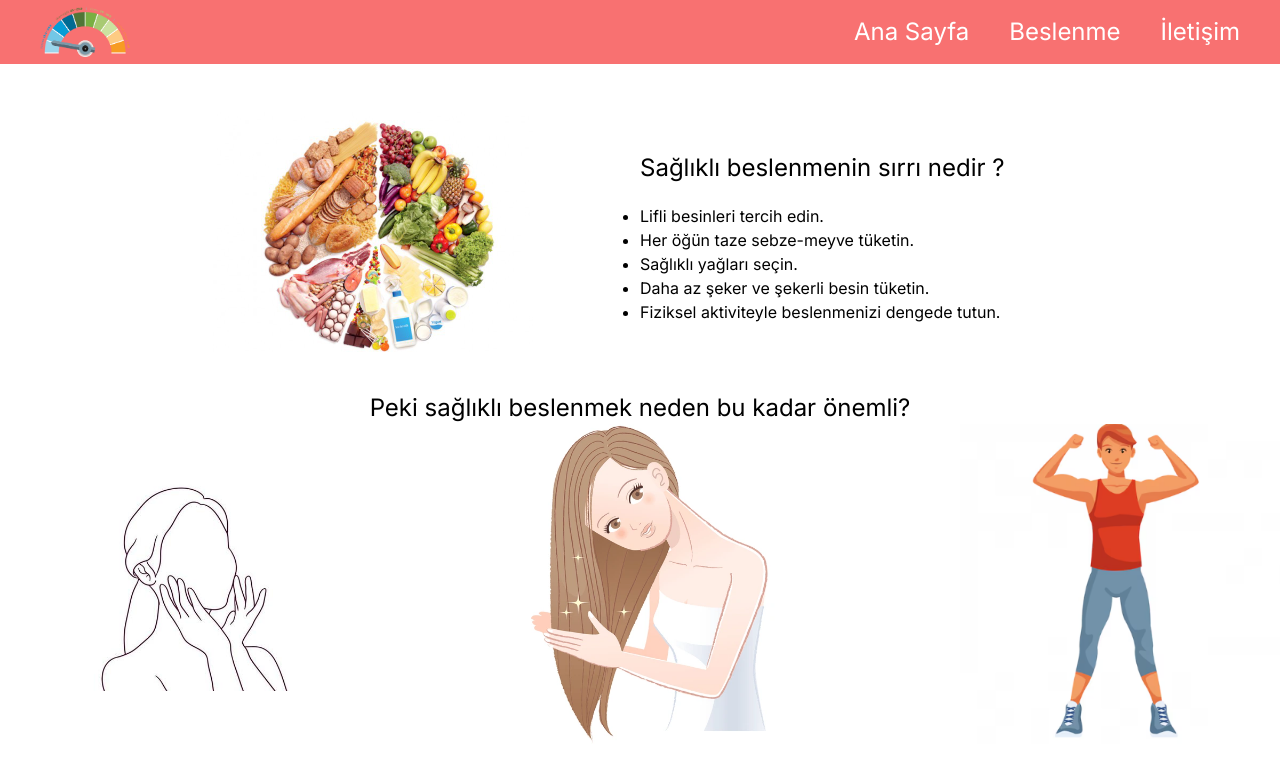
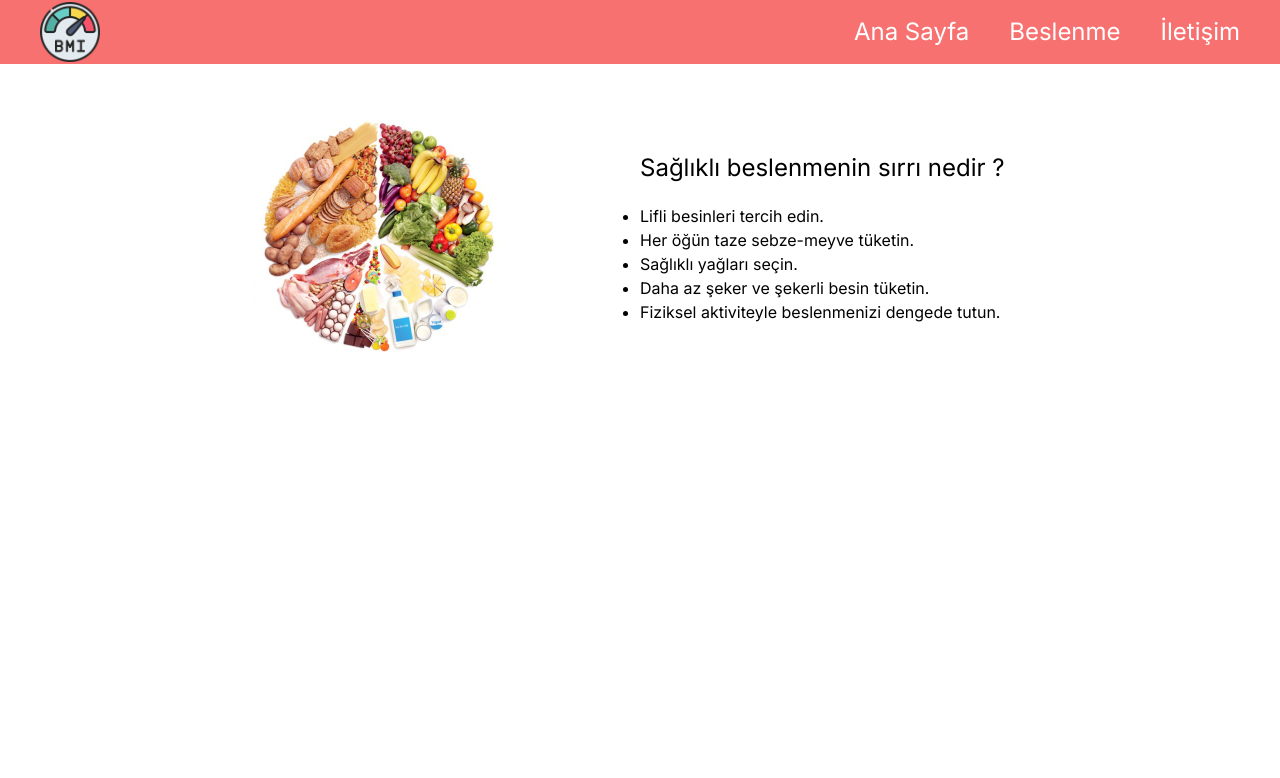
Before and after one commit to Eda-Inal/bmi-calculator, a Next.js app in the folder bmi/: page /beslenme in a window 1280 px wide. Shown: the top 778 px of the page. Built offline with nearby package versions, Linux system fonts and the light colour scheme.

Commit message:
add fuctions

```diff
--- a/bmi/src/app/beslenme/page.jsx
+++ b/bmi/src/app/beslenme/page.jsx
@@ -36,27 +36,8 @@ function Beslenme() {
 
       </div>
     </div>
-    <h1 className='sm:text-2xl text-xl text-center mt-10'>Peki sağlıklı beslenmek neden bu kadar önemli?</h1>
-    < div className=' flex sm:flex-row items-center justify-between flex-col'>
-        <div className='w-1/4'>
-        <Image
-        src={skin}
-        alt='skin'
-        />
-        </div>
-        <div className='w-1/4'>
-        <Image
-        src={hair}
-        alt='hair'
-        />
-        </div>
-        <div className='w-1/4'>
-        <Image
-        src={body}
-        alt='body'
-        />
-        </div>
-    </div>
+
+
 
     </div>
 
--- a/bmi/src/app/components/navbar.jsx
+++ b/bmi/src/app/components/navbar.jsx
@@ -1,5 +1,5 @@
 import React from 'react'
-import bmi from "../public/bmi.png"
+import bmi from "../public/bmmi.png"
 import Image from 'next/image'
 import Link from "next/link"
 
@@ -13,7 +13,7 @@ function Navbar() {
   <Image
           src={bmi}
           alt="BMI Logo"
-          width={90}
+          width={60}
           height={50}
         />
   </div>
--- a/bmi/src/app/home/page.jsx
+++ b/bmi/src/app/home/page.jsx
@@ -1,10 +1,60 @@
+'use client';
 import React from 'react'
 import body from '../public/human.png';
 import Image from 'next/image';
 import styles from "./styles.module.css"
+import { useState } from "react";
+import { FaExclamationCircle } from "react-icons/fa";
+import { IoMdCloseCircle } from "react-icons/io";
+
 
 
 function Home() {
+  const[height,setHeight] = useState("");
+  const[weight,setWeight] = useState("");
+const[age,setAge] = useState("");
+const [alert,setAlert] = useState(false);
+const [bmiResult, setBmiResult] = useState(null);
+const handleBtn = () => {
+  if (height === "" || weight === "" || age === "") {
+    setAlert(true);
+  } else {
+    setAlert(false);
+    calculate();
+
+  }
+};
+const closeAlert = () => {
+  setAlert(false);
+};
+const closeBmiResult = () => {
+  setBmiResult(null);
+  setAge("");
+    setHeight("");
+    setWeight("");
+};
+const calculate = () => {
+  if (height !== "" && weight !== "") {
+    const heightInMeters = height / 100;
+    const bmi = weight / (heightInMeters * heightInMeters);
+    let category = "";
+    if (bmi <= 18.5) {
+      category = "Zayıf";
+    } else if (bmi > 18.5 && bmi <= 24.9) {
+      category = "Normal ağırlıkta";
+    } else if (bmi >= 25.0 && bmi <= 29.9) {
+      category = "Kilolu";
+    } else if (bmi >= 30.0 && bmi <= 34.9) {
+      category = "1. derece obezite";
+    } else if (bmi >= 35.0 && bmi <= 39.9) {
+      category = "2. derece obezite";
+    } else {
+      category = "3. derece obezite";
+    }
+    setBmiResult({ bmi: bmi.toFixed(1), category });
+  }
+};
+
   return (
     <div className='flex sm:flex-row flex-col justify-center text-2xl mt-10 '>
       <div className='w-2/5 sm:mx-0 mx-auto  sm:mt-20 md:mt-16'>
@@ -23,6 +73,8 @@ function Home() {
             <div className='sm:w-1/2 w-1/5  ml-20  sm:ml-0 pr-2'>Boy:</div>
             <div>
               <input type="text"
+              onChange={(e)=>setHeight(e.target.value)}
+              value={height}
                 className='bg border-gray-500 border-2 w-40 pl-1 ' />
             </div>
 
@@ -31,7 +83,9 @@ className='bg border-gray-500 border-2 w-40 pl-1 ' />
             <div className='sm:w-1/2 w-1/5 pr-2  ml-20  sm:ml-0 mb-10'>Kilo:</div>
             <div>
               <input type="text"
-className='bg border-gray-500  border-2 w-40' />
+              onChange={(e)=>setWeight(e.target.value)}
+              value={weight}
+                className='bg border-gray-500 pl-1 border-2 w-40' />
             </div>
 
           </div>
@@ -39,7 +93,9 @@ className='bg border-gray-500  border-2 w-40' />
             <div className='sm:w-1/2 w-1/5  ml-20  sm:ml-0 pr-2'>Yaş:</div>
             <div>
               <input type="text"
-className='bg border-gray-500  border-2 w-40' />
+              onChange={(e)=>setAge(e.target.value)}
+              value={age}
+                className='bg border-gray-500 pl-1  border-2 w-40' />
             </div>
 
           </div>
@@ -53,7 +109,7 @@ className='bg border-gray-500  border-2 w-40' />
             </div>
           </div>
           <div className='mt-10 sm:ml-36 flex justify-center'>
-  <button class="bg-red-400 hover:bg-red-300 text-white  py-2 px-4 border border-red-400 rounded">
+            <button class="bg-red-400 hover:bg-red-300 text-white  py-2 px-4 border border-red-400 rounded" onClick={handleBtn}>
               Button
             </button>
           </div>
@@ -62,6 +118,29 @@ className='bg border-gray-500  border-2 w-40' />
 
 
       </div>
+      {alert && (
+        <div className="fixed inset-0 flex items-center justify-center bg-black bg-opacity-50">
+          <div className="bg-red-400 text-white p-4 rounded relative w-80">
+            <FaExclamationCircle className="inline-block mr-2" />
+            Oops, bu alanları doldurmanız gerekmektedir!
+            <button onClick={closeAlert} className="absolute top-2 right-2">
+              <IoMdCloseCircle size={24} />
+            </button>
+          </div>
+        </div>
+      )}
+      {bmiResult && (
+        <div className="fixed inset-0 flex items-center justify-center bg-black bg-opacity-50">
+          <div className="bg-green-300 text-black p-4 rounded relative w-80">
+
+            BMI Değeriniz: {bmiResult.bmi} ({bmiResult.category})
+            <button onClick={closeBmiResult} className="absolute top-2 right-2">
+              <IoMdCloseCircle size={24} />
+            </button>
+          </div>
+        </div>
+      )}
+
     </div>
   )
 }
--- a/bmi/src/app/layout.jsx
+++ b/bmi/src/app/layout.jsx
@@ -1,3 +1,4 @@
+'use client';
 import "./globals.css";
 import Navbar from "./components/navbar";
 import { Inter } from 'next/font/google';
--- a/bmi/src/app/page.jsx
+++ b/bmi/src/app/page.jsx
@@ -1,5 +1,5 @@
 
-
+'use client';
 export default function Home() {
   return (
    <div></div>
```
Also changed, not shown: bmi/src/app/public/bmmi.png (added). Lines whose indentation alone changed are shown as unchanged.
